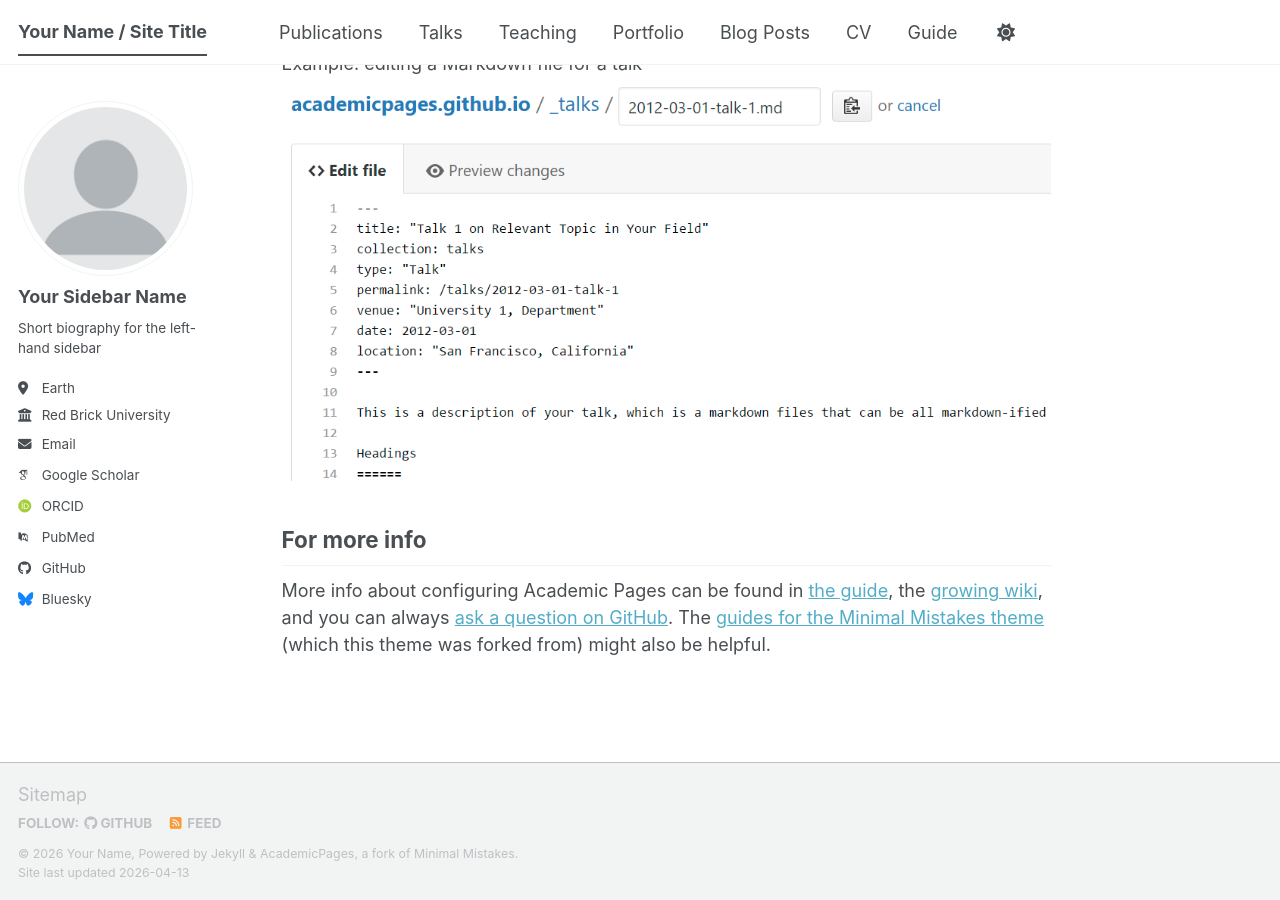
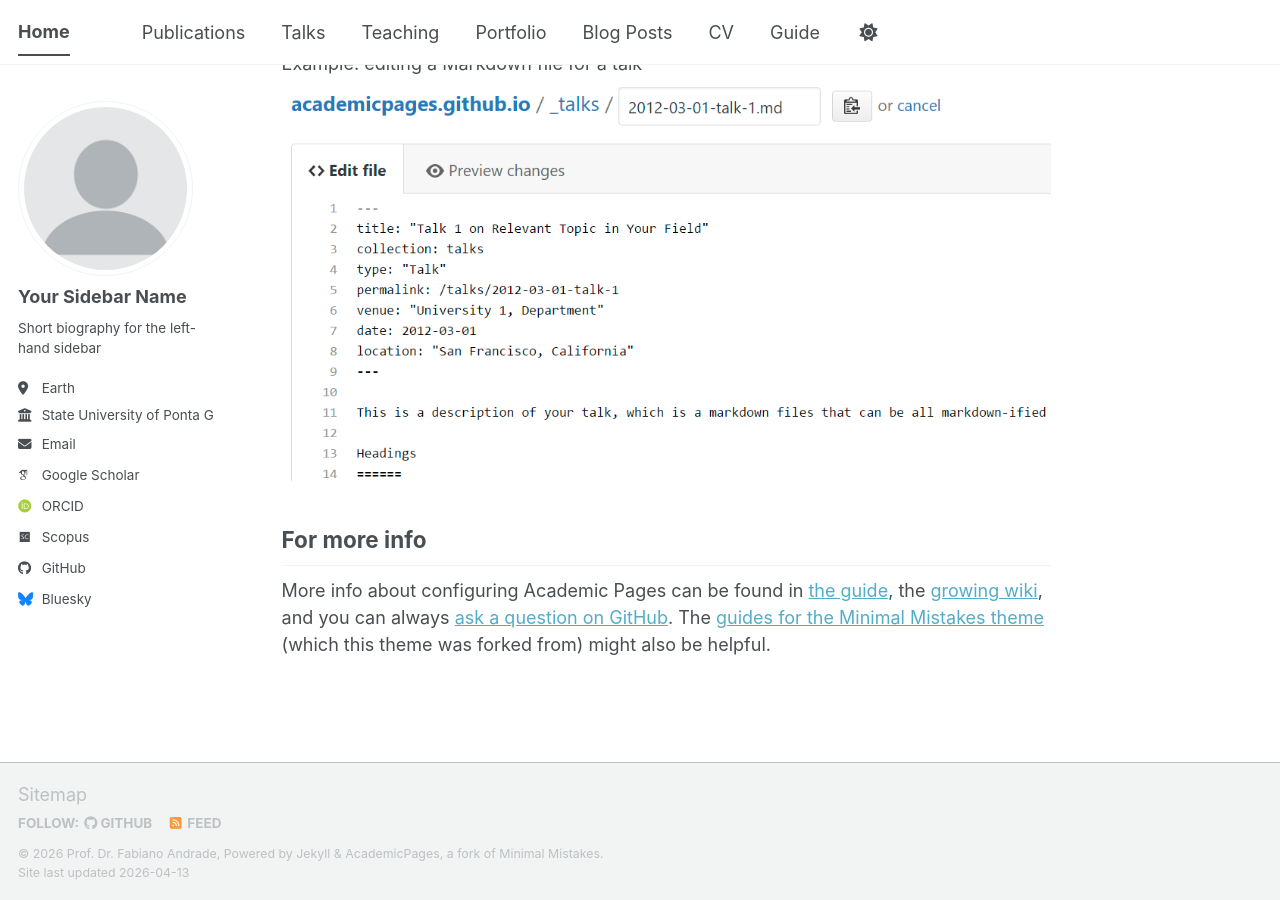
Before and after one commit to fmandrade77/fmandrade77.github.io, a Jekyll site: the page built from _pages/about.md, in a window 1280 px wide and 900 px high, scrolled down 2720 px. Built offline with Jekyll 4.4.1, drawn with Linux system fonts in a browser that asks for light colours; some web fonts are replaced; a script bundle is joined from its source files by our own code; library files that are not in the unit come from our copies.

Commit message:
Update personal information in _config.yml

```diff
--- a/_config.yml
+++ b/_config.yml
@@ -9,9 +9,9 @@
 # Basic Site Settings
 locale                   : "en-US"
 site_theme               : "default" # The available themes options are "default", "air", "sunrise", "mint", "dirt" and "contrast"
-title                    : "Your Name / Site Title"
+title                    : "Home"
 title_separator          : "-"
-name                     : &name "Your Name"
+name                     : &name "Prof. Dr. Fabiano Andrade"
 description              : &description "Your Name's academic portfolio"   # Update this with a general description of your site, this is the default if not overridden by a page
 url                      : https://academicpages.github.io # The base hostname & protocol for your site e.g. "https://[your GitHub username].github.io",
                                                            # or if you already have some other page hosted on Github then use "https://[your GitHub username].github.io/[Your Repo Name]"
@@ -28,22 +28,22 @@
   pronouns         : # example: "she/her"
   bio              : "Short biography for the left-hand sidebar"
   location         : "Earth"
-  employer         : "Red Brick University"
+  employer         : "State University of Ponta Grossa"
   uri              : # URL
-  email            : "none@example.org"
+  email            : "fmandrade@uepg.br"
 
   # Academic websites
   academia         : # URL
   arxiv            : # URL - Update with the correct link to your profile
-  googlescholar    : "https://scholar.google.com/citations?user=PS_CX0AAAAAJ"
+  googlescholar    : "https://scholar.google.com/citations?user=X8OzD9EAAAAJ&hl=en-UK"
   inspire-hep      : # URL
   impactstory      : # URL
-  orcid            : "https://orcid.org/yourorcidurl"
+  orcid            : "https://orcid.org/0000-0001-5383-6168"
   semantic         : # URL
   ssrn             : # URL
-  pubmed           : "https://www.ncbi.nlm.nih.gov/pubmed/?term=john+snow"
+  pubmed           : # URL
   researchgate     : # URL
-  scopus           : # URL
+  scopus           : "https://www.scopus.com/authid/detail.uri?authorId=7005816097"
   zotero           : # URL
 
 
```
